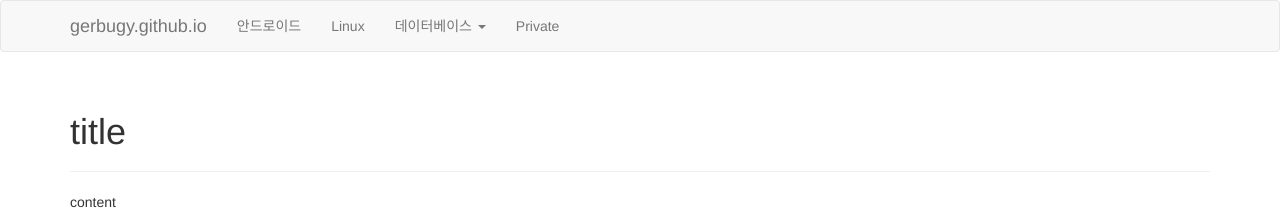
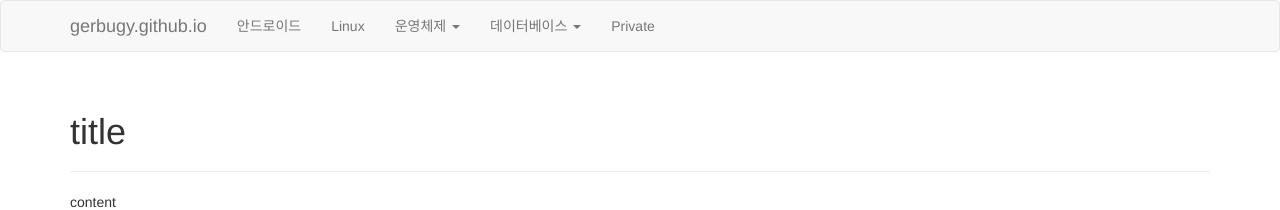
Before and after one commit to gerbugy/gerbugy.github.io, a Jekyll site: the page built from index.html, in a window 1280 px wide. Shown: the top 210 px of the page. Built offline with Jekyll 4.4.1, drawn with Linux system fonts in a browser that asks for light colours.

Commit message:
Update header.html

```diff
--- a/_includes/header.html
+++ b/_includes/header.html
@@ -13,6 +13,12 @@
         <li><a href="/android">안드로이드</a></li>
         <li><a href="/linux">Linux</a></li>
         <li class="dropdown">
+          <a class="dropdown-toggle" data-toggle="dropdown" href="/os">운영체제 <span class="caret"></span></a>
+          <ul class="dropdown-menu">
+            <li><a href="/os/linux">리눅스</a></li>
+          </ul>
+        </li>
+        <li class="dropdown">
           <a class="dropdown-toggle" data-toggle="dropdown" href="/database">데이터베이스 <span class="caret"></span></a>
           <ul class="dropdown-menu">
             <li><a href="/database/mysql">MySQL</a></li>
```
